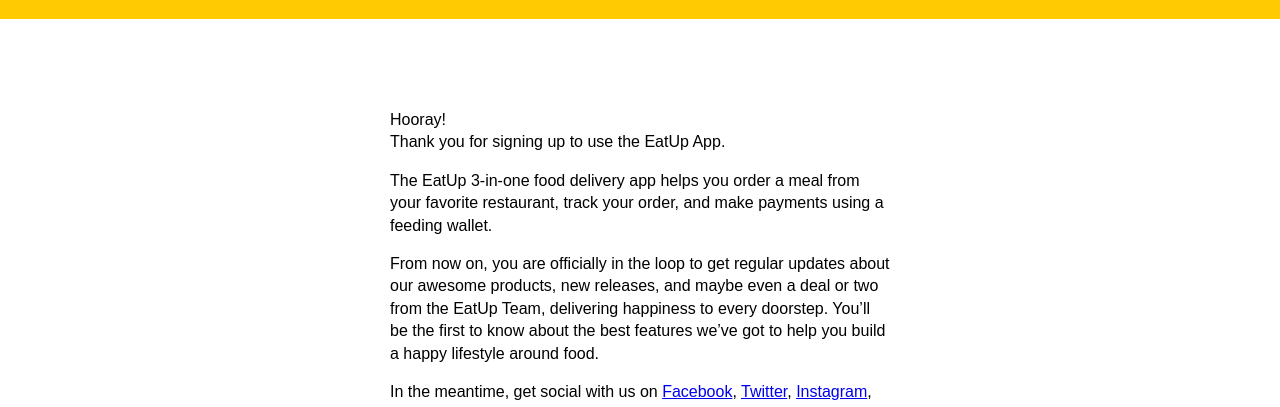
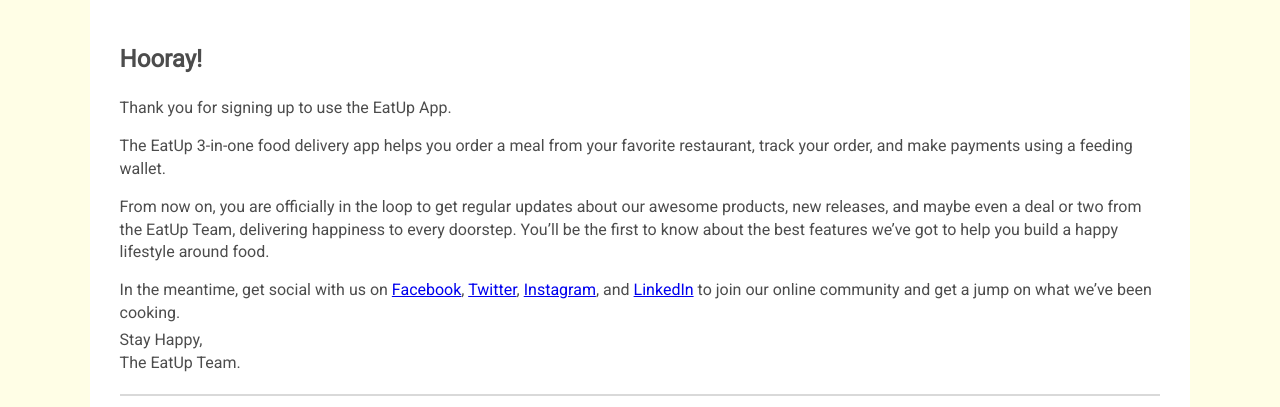
Before and after one commit to horlamiedea/waitlistweb, a Django app: template templates/email.html in a window 1280 px wide. Shown: the part 81-488 px from the top of the page. Run offline with Django 4.2, Linux system fonts and the light colour scheme; the template is opened without the code that fills it, so the values that code supplies are empty.

Commit message:
email template

```diff
--- a/eatupweb/settings.py
+++ b/eatupweb/settings.py
@@ -158,7 +158,7 @@ EMAIL_PORT =  587
 EMAIL_USE_TLS = True
 EMAIL_HOST_USER = 'eatupng@zohomail.com'
 EMAIL_HOST_PASSWORD = 'vEWaT1HjUnY9'
-DEFAULT_FROM_EMAIL = 'eatupng@zohomail.com'
+DEFAULT_FROM_EMAIL = 'noreply<eatupng@zohomail.com>'
 SERVER_MAIL = DEFAULT_FROM_EMAIL
 
 
--- a/templates/email.html
+++ b/templates/email.html
@@ -1,9 +1,11 @@
 <!DOCTYPE html>
 <html lang="en">
+
 <head>
-    <meta name="viewport" content="width=device-width, initial-scale=1.0">
-    <meta http-equiv="Content-Type" content="text/html; charset=UTF-8">
+  <meta name="viewport" content="width=device-width, initial-scale=1.0" />
+  <meta http-equiv="Content-Type" content="text/html; charset=UTF-8" />
   <title>Waitlist Sign-Up Welcome Email</title>
+  <link href='http://fonts.googleapis.com/css?family=Roboto' rel='stylesheet' type='text/css'>
   <style>
     body {
       margin: 0;
@@ -11,85 +13,142 @@
       min-height: 100vh;
       display: flex;
       flex-direction: column;
-            font-family: Arial, sans-serif;
+      background-color: rgba(255, 254, 230, 1);
     }
 
     nav {
       display: flex;
+      justify-content: center;
       align-items: center;
-            height: 100px;
+      width: 100%;
+      height: 80px;
+      max-width: 752px;
       background-color: rgba(255, 202, 1, 1);
+      background-image: url("https://res.cloudinary.com/tomisin/image/upload/v1677167835/Frame_732_keweal.png");
+      background-size: contain;
+    }
+
+    .main-body {
+      max-width: 86%;
+      width: 86%;
+      margin: 0 auto !important;
     }
 
     main {
-            margin: 5% auto;
-            max-width: 500px;
-            padding: 10px;
-            width: 90%;
+      padding: 30px;
       line-height: 1.4;
+      color: rgba(0, 0, 0, 0.7);
+      background-color: #fff;
+      font-family: 'Roboto', sans-serif;
+      font-style: normal;
+      font-size: 16px;
+      border-bottom: 1px solid rgba(0, 0, 0, 0.15);
     }
 
-        footer {
-            display: flex;
-            align-items: center;
-            height: 100px;
-            background-color: black;
-            margin-top: auto;
+    h1 {
+      font-size: 24px;
+      line-height: 28px;
+      margin-bottom: 24px;
     }
 
-        @media screen and (min-width: 600px) {
-            main {
-                width: 500px;
-            }
+    main p {
+      margin-bottom: 12px;
     }
 
-        @media screen and (max-width: 600px) {
+    .textStyle {
+      font-size: 14px;
+      line-height: 16px;
+      letter-spacing: 0.0025em;
+      color: rgba(0, 0, 0, 0.45);
+      margin-bottom: 6px;
+    }
+
+    hr {
+      margin-top: 20px;
+      border: 1px solid rgba(0, 0, 0, 0.15);
+    }
+
+    .socials {
+      margin-top: 20px;
+      margin-bottom: 12px;
+    }
+
+    .icon-style {
+      width: 24px;
+      height: 24px;
+      border-radius: 100px;
+      margin-right: 5px;
+    }
+
+    .unsubscribe {
+      text-decoration: underline;
+    }
+
+    @media screen and (max-width: 480px) {
       main {
-                max-width: 90%;
+        padding: 30px 10px;
+      }
+
+      h1 {
+        font-size: 20px;
+        line-height: 24px;
+        margin-bottom: 16px;
+      }
+
+      main p {
+        font-size: 14px;
+        line-height: 18px;
+      }
+
+      hr {
+        margin-top: 30px;
       }
     }
   </style>
 </head>
+
 <body>
+  <div class="main-body">
     <nav>
       <a href="https://www.eatup.ng/">
-            <img
-                src="https://res.cloudinary.com/tomisin/image/upload/v1679582025/EatUp_Logo_lgfpko.png"
-                alt="Logo"
-                width="123"
-                height="48"
-            >
+        <img height="40" width="160" alt="Logo." src="https://res.cloudinary.com/tomisin/image/upload/v1685111857/EatUp_Logo_1_1_s1xrv2.png" />
       </a>
     </nav>
-
     <main>
-        <p>Hooray!<br>
-            Thank you for signing up to use the EatUp App.
+      <h1>Hooray!</h1>
+      <p>Thank you for signing up to use the EatUp App.</p>
+      <p>The EatUp 3-in-one food delivery app helps you order a meal from your favorite restaurant, track your order, and make payments using a feeding wallet.</p>
+      <p>From now on, you are officially in the loop to get regular updates about our awesome products, new releases, and maybe even a deal or two from the EatUp Team, delivering happiness to every doorstep. You’ll be the first to know about the best features we’ve got to help you build a happy lifestyle around food.</p>
+      <p>In the meantime, get social with us on <a href="https://web.facebook.com/profile.php?id=100075484587653">Facebook</a>, <a href="https://twitter.com/eatupng">Twitter</a>, <a href="https://www.instagram.com/eatupng/">Instagram</a>, and <a href="https://www.linkedin.com/company/eatupng">LinkedIn</a> to join our online community and get a jump on what we’ve been cooking.</p>
+      <p style="margin-top: 12px; height: 38px; display: flex; align-items: end;">Stay Happy, <br />The EatUp Team.</p>
+      <hr />
+      <p class="textStyle">
+        <span><img alt="Support Agent" src="https://res.cloudinary.com/tomisin/image/upload/v1685109465/Support_agent_1_o6tgzt.png" style="vertical-align: bottom;" /></span>
+        +234 8138562959
       </p>
-        <p>
-            The EatUp 3-in-one food delivery app helps you order a meal from your favorite restaurant, track your order, and make payments using a feeding wallet.
+      <p class="textStyle" style="margin-top: 0;">
+        <span><img alt="Email" src="https://res.cloudinary.com/tomisin/image/upload/v1685109461/Email_1_xb5d65.png" style="vertical-align: bottom;" /></span>
+        hello@eatup.ng
       </p>
-        <p>
-            From now on, you are officially in the loop to get regular updates about our awesome products, new releases, and maybe even a deal or two from the EatUp Team, delivering happiness to every doorstep. You’ll be the first to know about the best features we’ve got to help you build a happy lifestyle around food.
+      <p class="textStyle">
+        Made with <span><img alt="favourite" src="https://res.cloudinary.com/tomisin/image/upload/v1685109457/Favorite_xdgvzm.png" style="vertical-align: bottom;" /></span> by Eatup Nigeria <span><img alt="copyright" src="https://res.cloudinary.com/tomisin/image/upload/v1685110724/Group_pgmpoh.png" style="vertical-align: sub;" /></span> 2023. All rights reserved
       </p>
-        <p>
-            In the meantime, get social with us on <a href="https://web.facebook.com/profile.php?id=100075484587653">Facebook</a>, <a href="https://twitter.com/eatupng">Twitter</a>, <a href="https://www.instagram.com/eatupng/">Instagram</a>, and <a href="https://www.linkedin.com/company/eatupng">LinkedIn</a> to join our online community and get a jump on what we’ve been cooking.
+      <p class="socials">
+        <a class="icon-style" style="background: #1DA1F2" href='https://twitter.com/eatupng' aria-label="Twitter">
+          <img alt="Twitter" src="https://res.cloudinary.com/tomisin/image/upload/v1685114055/Frame_48_dvcyu9.png" />
+        </a>
+        <a class="icon-style" style="background: #BC2A8D" href='https://www.instagram.com/eatupng/' aria-label="Instagram">
+          <img alt="Instagram" src="https://res.cloudinary.com/tomisin/image/upload/v1685114051/Instagram_1_aoaqtu.png" />
+        </a>
+        <a class="icon-style" style="background: #4267B2" href='https://web.facebook.com/people/Eatup-Nigeria/100075484587653/' aria-label="Facebook">
+          <img alt="Facebook" src="https://res.cloudinary.com/tomisin/image/upload/v1685114048/Facebook_vbsz1s.png" />
+        </a>
+        <a class="icon-style" style="background: #0072B1" href='https://www.linkedin.com/company/eatupng/' aria-label="Linkedin">
+          <img alt="Linkedin" src="https://res.cloudinary.com/tomisin/image/upload/v1685114046/LinkedIn_quj8r7.png" />
+        </a>
       </p>
-        <p>
-            Stay Happy,<br>
-           <i>The EatUp Team.</i>
-        </p>
+      <a href="#" class="textStyle unsubscribe">click here to unsubscribe</a>
     </main>
-
-    <footer>
-        <a href="https://www.eatup.ng/">
-            <img
-                src="https://res.cloudinary.com/tomisin/image/upload/v1680088586/EatUp_Logo_white_1_ynej2l.png"
-                alt="Logo"
-                width="123"
-                height="48"
-            >
-        </a>
-    </footer>
+  </div>
 </body>
 </html>
```
Also changed, not shown: 1 other file. Lines whose indentation alone changed are shown as unchanged.
